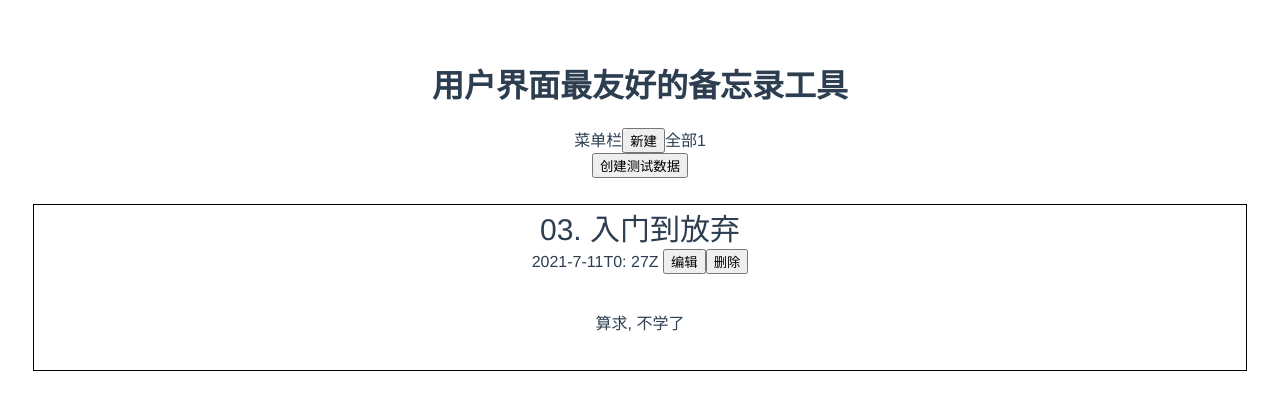
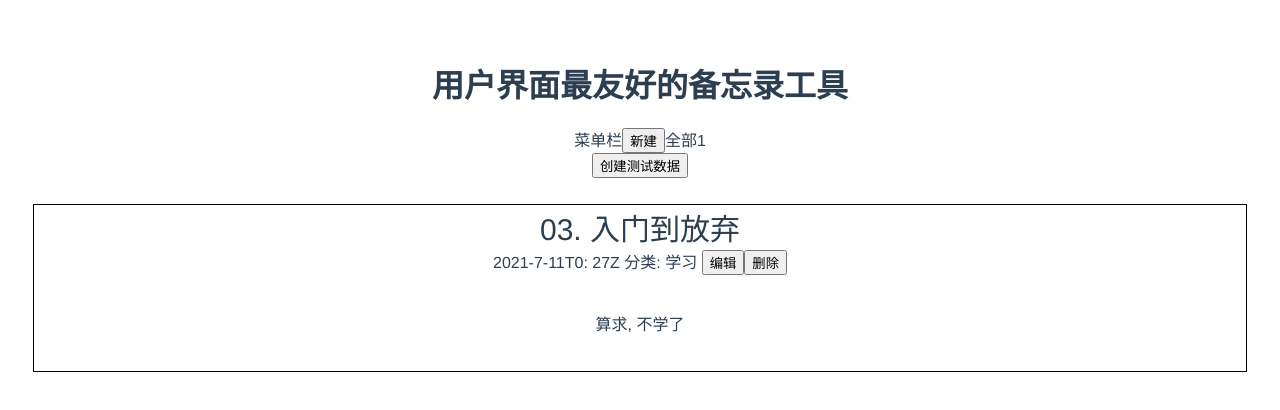
Before and after one commit to tangx/memo-demo-vue2, a Vue app: page / in a window 1280 px wide. Both pictures are taken after a click on the button "创建测试数据". Shown: the top 410 px of the page. Built offline with nearby package versions, Linux system fonts and the light colour scheme.

Commit message:
feat: 显示中文分类， 但是很丑

```diff
--- a/src/components/MemoItem.vue
+++ b/src/components/MemoItem.vue
@@ -2,7 +2,13 @@
   <div class="memo" :key="memo.id" :memo-id="memo.id">
     <div class="title">{{ memo.title }}</div>
     <div class="time">
-      {{ memo.createTime }}
+      <span class="timestamp">{{ memo.createTime }}</span>
+      <!-- <span class="category">{{ memo.cataId }} </span> -->
+      <span class="category">
+        分类:
+        {{ $store.state.aHelper.categoryTranslate(memo.cataId) }}
+      </span>
+
       <button @click="editMemo">编辑</button>
       <button @click="delMemo">删除</button>
     </div>
--- a/src/store/ActionHelper.ts
+++ b/src/store/ActionHelper.ts
@@ -61,6 +61,12 @@ class ActionHelper {
             this.add(item)
         }
     }
+
+    // category translate
+    categoryTranslate(id: number): string {
+        return ['工作', '生活', '学习'][id]
+    }
+
 }
 
 export default ActionHelper;
```
Also changed, not shown: src/static/memo.css (added).
